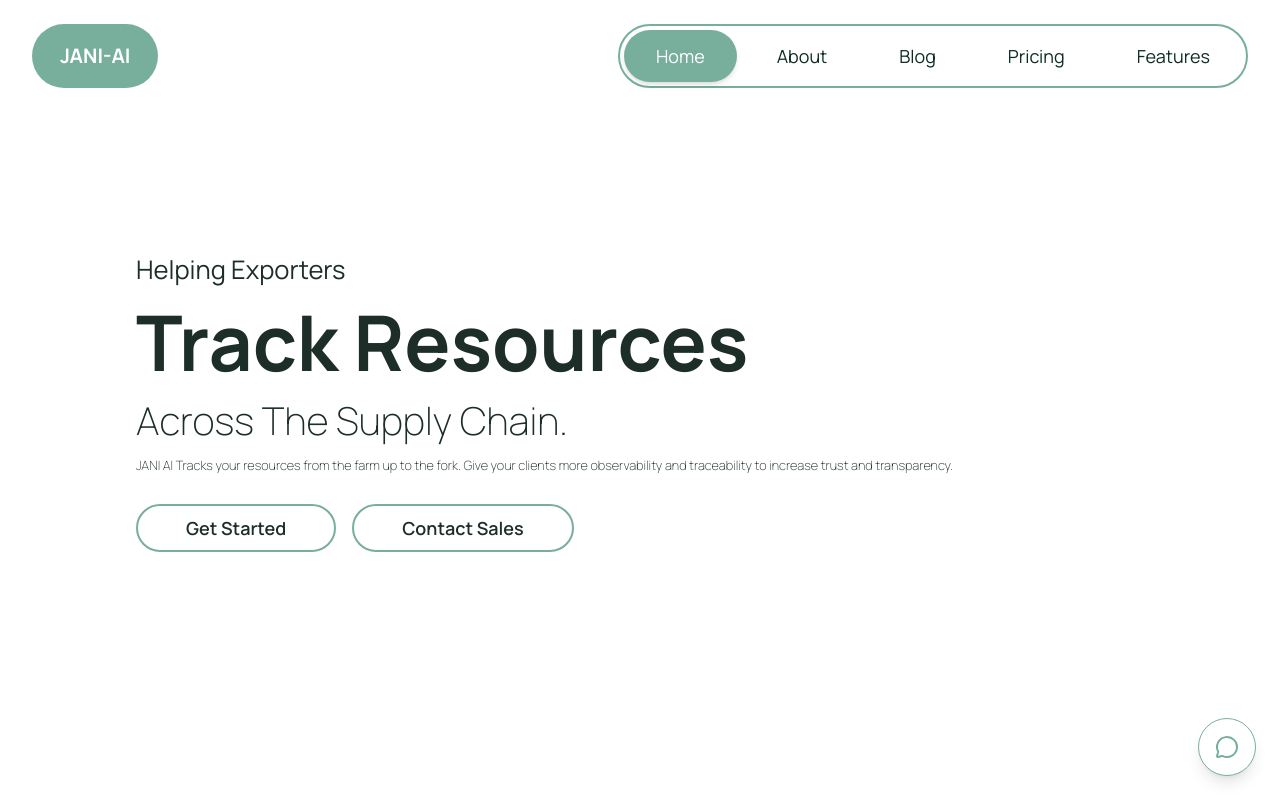
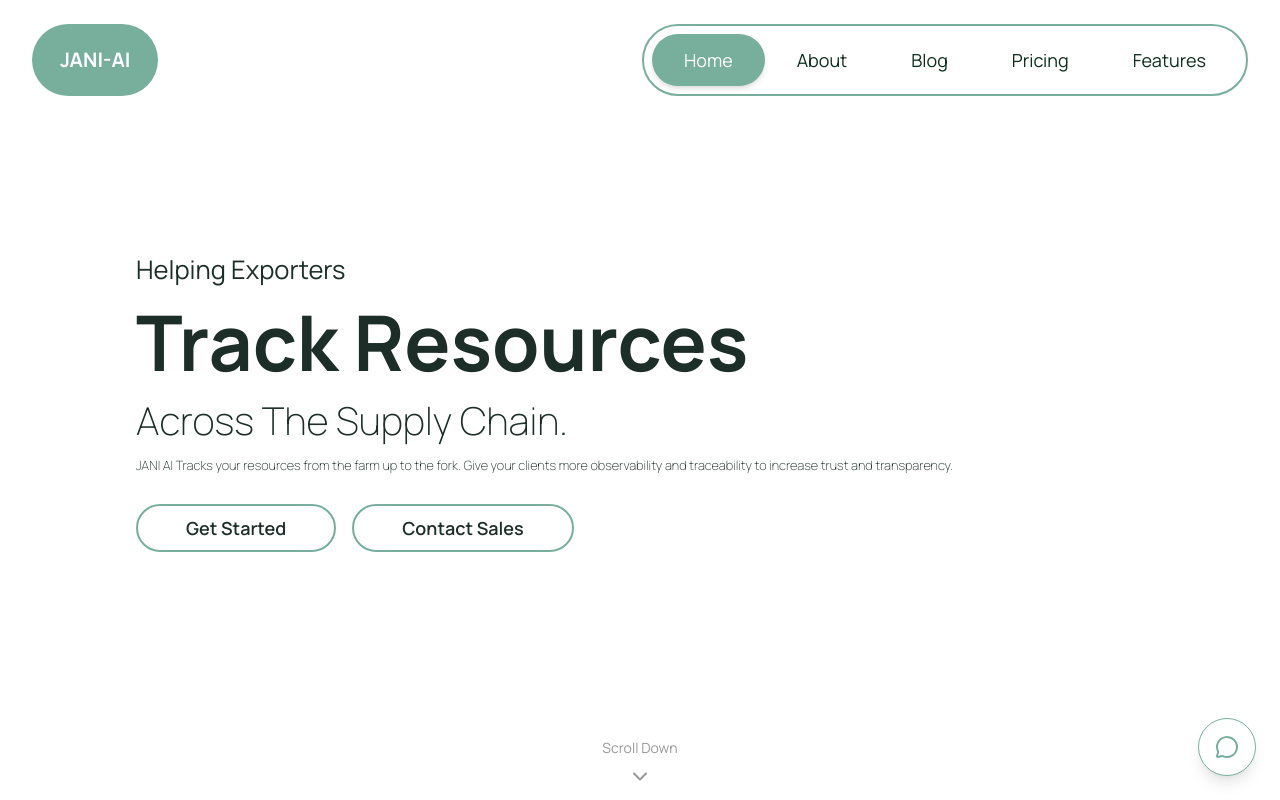
Before and after one commit to hamzaouadia/jani-ai, a Next.js app: page / in a window 1280 px wide. Shown: the top 800 px of the page. Built offline with nearby package versions, Linux system fonts and the light colour scheme.

Commit message:
seme edits

```diff
--- a/src/app/globals.css
+++ b/src/app/globals.css
@@ -51,7 +51,17 @@ video {
   line-height: 1.1;
 }
 
+.Loader-font {
+  font-size: clamp(var(--min, 1rem), var(--preferred, 2vw), var(--max, 3rem));
+  line-height: 0.6;
+}
+
 
 p, h1, h2, h3, h4, h5, h6 {
   cursor: default;
 }
+
+
+::-webkit-scrollbar {
+  width: 0px;
+}
--- a/src/app/page.tsx
+++ b/src/app/page.tsx
@@ -1,3 +1,5 @@
+"use client";
+import { useState, useEffect } from "react";
 import NavBar from "../components/NavBar";
 import Home from "./pages/Home";
 import CustomCursor from '@/components/CustomCursor';
@@ -5,6 +7,7 @@ import Footer from "@/components/Footer";
 import Chatbot from "@/components/Chatbot";
 import "./globals.css";
 import { Manrope } from "next/font/google";
+import Loader from "@/components/Loader";
 
 const manrope = Manrope({
   subsets: ["latin"],
@@ -13,13 +16,25 @@ const manrope = Manrope({
 });
 
 export default function Page() {
+  const [loading, setLoading] = useState(true);
+
+  useEffect(() => {
+    const timer = setTimeout(() => setLoading(false), 3000); // simulate loading for 3 seconds
+    return () => clearTimeout(timer);
+  }, []);
+
   return (
-    <div className={`relative !scroll-smooth ${manrope.className}`}>
-      {/* <CustomCursor /> */}
-      <NavBar />
-      <Home />
-      <Footer />
-      <Chatbot />
+    <div className={`relative ${manrope.className}`}>
+      <Loader loading={loading} />
+      {!loading && (
+        <>
+          <NavBar />
+          <Home />
+          <Footer />
+          <Chatbot />
+          <CustomCursor />
+        </>
+      )}
     </div>
   );
 }
--- a/src/app/pages/Home.tsx
+++ b/src/app/pages/Home.tsx
@@ -9,67 +9,11 @@ import BusinessSection from "@/components/BusinessSection";
 import SupplyChainCarousel from "@/components/SupplyChainCarousel";
 import TeamSection from "@/components/TeamSection";
 
-// const sections = [
-//   "SupplyChainCarousel",
-//   "HeroSection",
-//   "SupplyChainSection",
-//   "BusinessSection",
-//   "TeamSection",
-// ];
-
 const Home = () => {
-  // const containerRef = useRef<HTMLDivElement>(null);
-  // const [sectionIndex, setSectionIndex] = useState(0);
-
-  // useEffect(() => {
-  //   const container = containerRef.current;
-  //   if (!container) return;
-
-  //   let isThrottled = false;
-
-  //   const handleWheel = (e: WheelEvent) => {
-  //     if (isThrottled) return;
-  //     isThrottled = true;
-
-  //     if (e.deltaY > 0) {
-  //       setSectionIndex((prev) => (prev + 1) % sections.length);
-  //     } else {
-  //       setSectionIndex((prev) =>
-  //         (prev - 1 + sections.length) % sections.length
-  //       );
-  //     }
-
-  //     setTimeout(() => {
-  //       isThrottled = false;
-  //     }, 800);
-  //   };
-
-  //   container.addEventListener("wheel", handleWheel, { passive: true });
-  //   return () => container.removeEventListener("wheel", handleWheel);
-  // }, []);
-
-  // let SectionComponent;
-  // switch (sections[sectionIndex]) {
-  //   case "HeroSection":
-  //     SectionComponent = <HeroSection />;
-  //     break;
-  //   case "SupplyChainSection":
-  //     SectionComponent = <SupplyChainSection />;
-  //     break;
-  //   case "BusinessSection":
-  //     SectionComponent = <BusinessSection />;
-  //     break;
-  //   case "SupplyChainCarousel":
-  //     SectionComponent = <SupplyChainCarousel />;
-  //     break;
-  //   default:
-  //     SectionComponent = null;
-  // }
 
   return (
     <div
-      // ref={containerRef}
-      className="relative w-full overflow-x-hidden"
+      className="relative w-full"
     >
       <HeroSection />
       <SupplyChainSection />
@@ -77,14 +21,6 @@ const Home = () => {
       <BusinessSection />
       <TeamSection />
 
-      {/* <AnimatePresence mode="wait">
-        <div
-          key={sectionIndex}
-          className="absolute w-full h-full"
-        >
-          {SectionComponent}
-        </div>
-      </AnimatePresence> */}
     </div>
   );
 };
--- a/src/components/HeroSection.tsx
+++ b/src/components/HeroSection.tsx
@@ -1,6 +1,8 @@
-import { motion } from "framer-motion";
 import Button from "./Button";
 import { fluidFont } from "../utils/fontSize";
+import { motion } from "framer-motion";
+
+import ScrollIndicator from "./ScrollIndicator";
 
 const textItem = {
   hidden: { opacity: 0 },
@@ -8,6 +10,7 @@ const textItem = {
 };
 
 const HeroSection = () => {
+
   return (
     <section
       className="relative flex flex-col items-center justify-center p-4 lg:px-20 h-screen w-full text-[#1d2e28]"
@@ -63,6 +66,7 @@ const HeroSection = () => {
           </motion.div>
         </div>
       </div>
+      <ScrollIndicator />
     </section>
   );
 };
--- /dev/null
+++ b/src/components/Loader.tsx
@@ -0,0 +1,37 @@
+"use client";
+import { fluidFont } from "../utils/fontSize";
+import { motion, AnimatePresence } from "framer-motion";
+
+interface LoaderProps {
+  loading: boolean;
+}
+
+export default function Loader({ loading }: LoaderProps) {
+  return (
+    <AnimatePresence mode="wait">
+      {loading && (
+        <motion.div
+          key="loader"
+          className="fixed inset-0 z-[9999] flex items-center justify-center bg-[#77af9c]"
+          initial={{ opacity: 1 }}
+          animate={{ opacity: 1 }}
+          exit={{ opacity: 0 }}
+          transition={{ duration: 0.5, ease: "easeInOut" }}
+        >
+          <motion.div className="p-4 overflow-hidden">
+            <motion.h1
+              className="text-white Loader-font font-extrabold leading-none"
+              style={fluidFont("4rem", "6vw", "10rem")}
+              initial={{ y: 150 }}
+              animate={{ y: 0 }}
+              exit={{ y: -150 }}
+              transition={{ duration: 0.5, ease: "easeInOut" }}
+            >
+              JANI-AI
+            </motion.h1>
+          </motion.div>
+        </motion.div>
+      )}
+    </AnimatePresence>
+  );
+}
--- a/src/components/NavBar.tsx
+++ b/src/components/NavBar.tsx
@@ -36,13 +36,13 @@ const NavBar = () => {
                         initial={{ opacity: 0, y: 10 }}
                         animate={{ opacity: 1, y: 0 }}
                         transition={{ duration: 0.5 }}
-                        className="rounded-full border-2 border-[#77af9c] flex-row items-center justify-center h-full hidden lg:flex">
-                        <div className="flex flex-row justify-center items-center  text-lg h-full">
+                        className="rounded-full border-2 border-[#77af9c] flex-row items-center p-1 justify-center h-full hidden lg:flex">
+                        <div className="flex flex-row justify-center items-center text-lg h-full p-1 bg-white rounded-full">
                             {menuItems.map((item) => (
                                 <button
                                     onClick={() => setActive(item)}
                                     key={item}
-                                    className={`flex items-center justify-center px-8 py-3 m-1 rounded-full cursor-pointer transition duration-300 ${
+                                    className={`flex items-center justify-center px-8 py-3 rounded-full cursor-pointer transition duration-300 ${
                                     active === item
                                         ? "bg-[#77af9c] text-white shadow-md"
                                         : "hover:bg-[#77af9c]/20"
--- /dev/null
+++ b/src/components/ScrollIndicator.tsx
@@ -0,0 +1,46 @@
+"use client";
+import { useEffect, useState } from "react";
+import { motion } from "framer-motion";
+import { ChevronDown } from "lucide-react";
+
+export default function ScrollIndicator() {
+  const [hidden, setHidden] = useState(false);
+
+  useEffect(() => {
+    const handleScroll = () => {
+      if (window.scrollY > 100) {
+        setHidden(true);
+      } else {
+        setHidden(false);
+      }
+    };
+    window.addEventListener("scroll", handleScroll);
+    return () => window.removeEventListener("scroll", handleScroll);
+  }, []);
+
+  return (
+    <motion.div
+      initial={{ opacity: 0 }}
+      animate={{ opacity: hidden ? 0 : 0.4 }}
+      transition={{
+        duration: 0.6,
+        ease: "easeInOut",
+        delay: hidden ? 0 : 1.2 // only delays on the first mount
+      }}
+      className="absolute bottom-5 left-1/2 transform -translate-x-1/2 text-center w-10 h-10 flex flex-col items-center justify-center"
+    >
+      {/* Label (desktop only) */}
+      <div className="w-full h-full flex flex-col items-center justify-center text-black opacity-0 lg:opacity-100 whitespace-nowrap text-sm">
+        <p>Scroll Down</p>
+      </div>
+
+      {/* Bouncing icon */}
+      <motion.div
+        animate={{ y: [0, 8, 0] }}
+        transition={{ duration: 1.5, repeat: Infinity, ease: "easeInOut" }}
+      >
+        <ChevronDown className="w-6 h-6 text-black" />
+      </motion.div>
+    </motion.div>
+  );
+}
```
